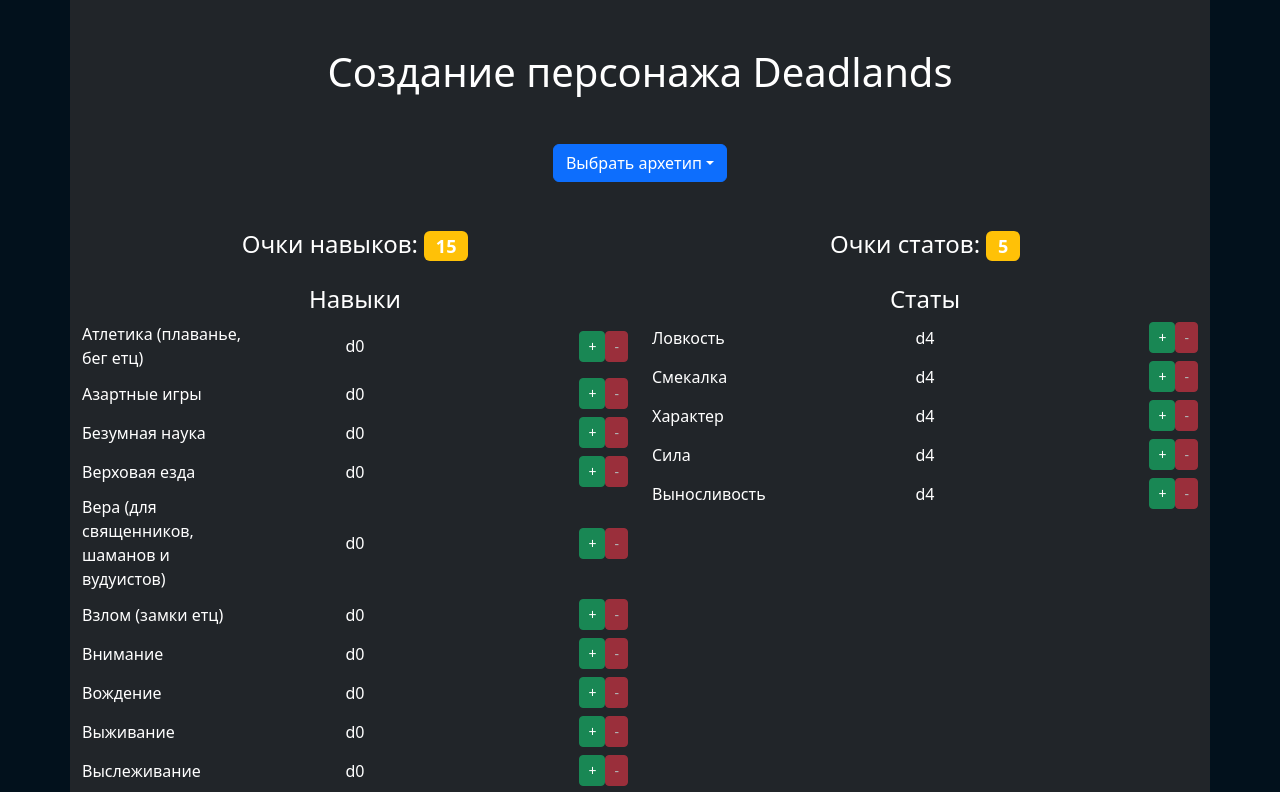
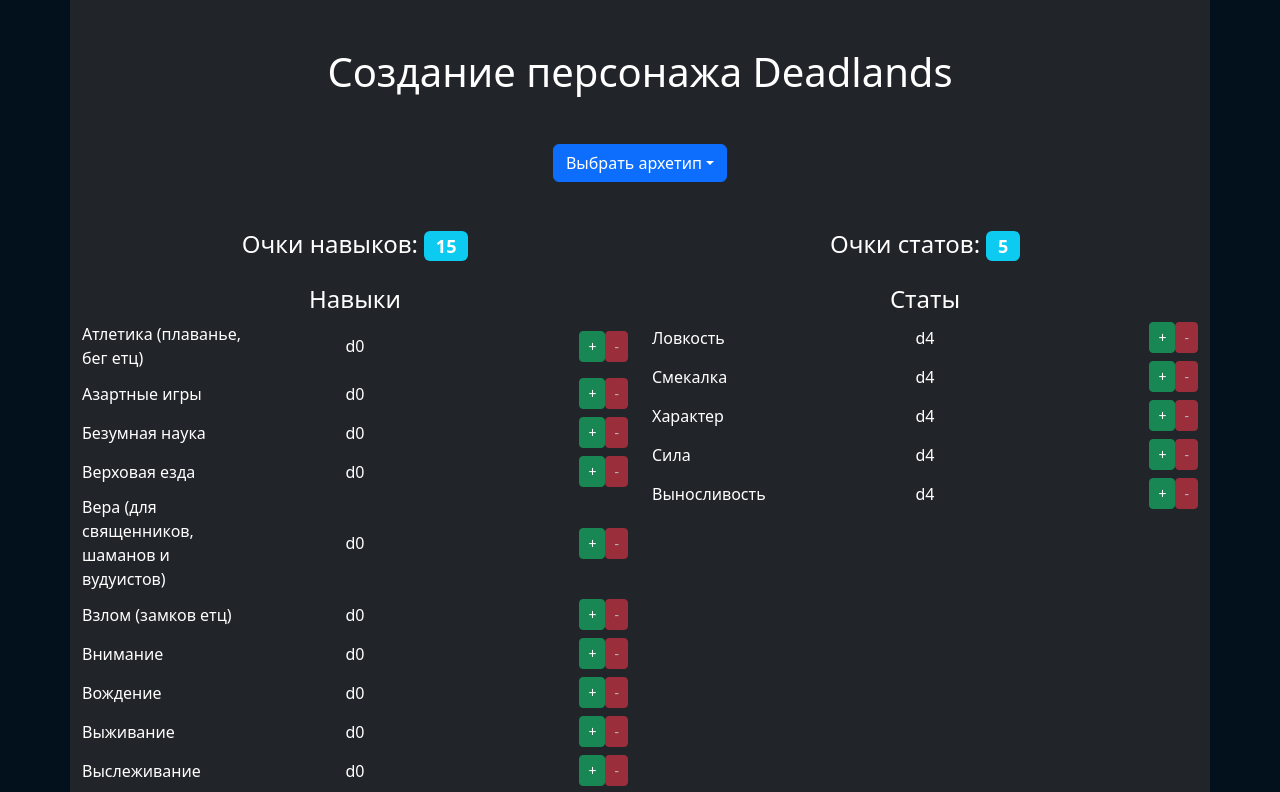
Before and after one commit to zebratul/swade-picker, a React (Create React App) app: page / in a window 1280 px wide. Shown: the top 792 px of the page. Built offline with nearby package versions, Linux system fonts and the light colour scheme; the HTML template or start-up script is replaced by a standard one.

Commit message:
minor fix

```diff
--- a/src/App.js
+++ b/src/App.js
@@ -26,7 +26,7 @@
     "Безумная наука": "d0",
     "Верховая езда": "d0",
     "Вера (для священников, шаманов и вудуистов)": "d0",
-    "Взлом (замки етц)": "d0",
+    "Взлом (замков етц)": "d0",
     Внимание: "d0",
     Вождение: "d0",
     Выживание: "d0",
@@ -132,10 +132,10 @@
       {/* Points Display */}
       <Row className="text-center mb-3">
         <Col>
-          <h4>Очки навыков: <Badge bg="warning">{skillPoints}</Badge></h4>
+          <h4>Очки навыков: <Badge bg="info">{skillPoints}</Badge></h4>
         </Col>
         <Col>
-          <h4>Очки статов: <Badge bg="warning">{statPoints}</Badge></h4>
+          <h4>Очки статов: <Badge bg="info">{statPoints}</Badge></h4>
         </Col>
       </Row>
 
--- a/src/Characteristics.js
+++ b/src/Characteristics.js
@@ -1379,7 +1379,7 @@
     {
       name: "Вне закона",
       type: "archetype",
-      description: "Ты разыскиваемый преступник, скрывающийся от правосудия, заслуженно или нет.",
+      description: "Ты разыскиваемый преступник, скрывающийся от правосудия, заслуженно или нет. Рекомендуемые скиллы: Стрельба, Запугивание",
     },
     {
       name: "Дезертир",
@@ -1404,7 +1404,7 @@
     {
       name: "Картёжник",
       type: "archetype",
-      description: "Ты изучаешь магию через книгу Хойла и используешь карточные колоды для колдовства.Рекомендуемые скиллы: Магия, Азартные игры",
+      description: "Ты изучаешь магию через книгу Хойла и используешь карточные колоды для колдовства. Рекомендуемые скиллы: Магия, Азартные игры",
     },
     {
       name: "Красотка",
```
